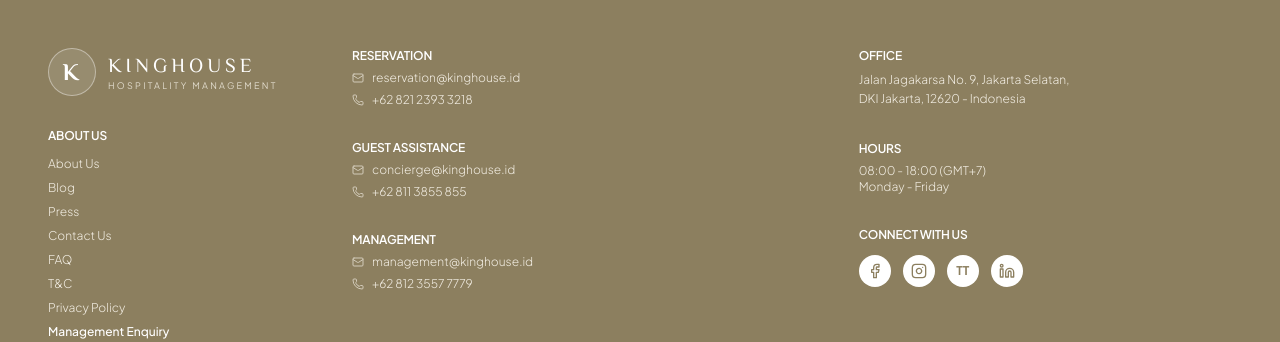
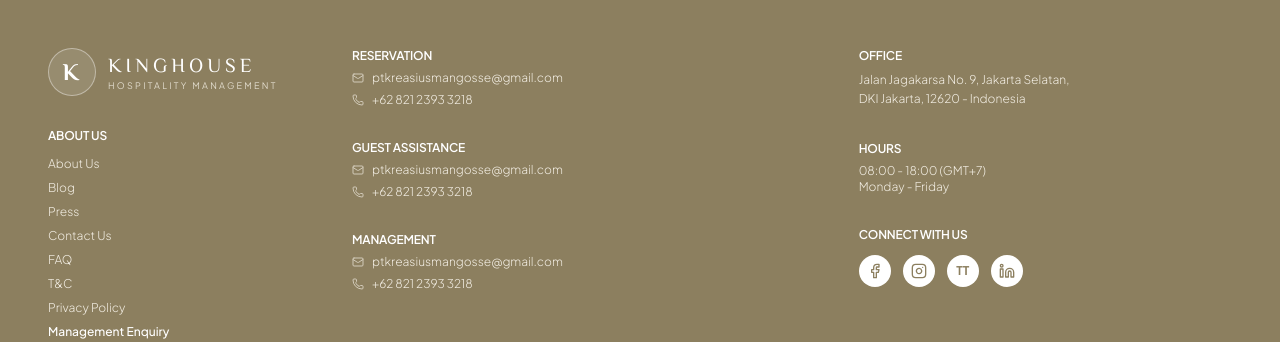
Before and after one commit to menako-studio/kinghouse-mockup, a Next.js app: page / in a window 1280 px wide. Shown: the part 3933-4275 px from the top of the page. Built offline with nearby package versions, Linux system fonts and the light colour scheme.

Commit message:
fix(contact): unify official contact email to ptkreasiusmangosse@gmail.com and WhatsApp to 082123933218 in footer

```diff
--- a/components/layout/footer.tsx
+++ b/components/layout/footer.tsx
@@ -183,11 +183,15 @@ export function Footer() {
                 </h4>
                 <p className="text-xs font-light text-[#F0EBE0] flex items-center space-x-2">
                   <Mail className="h-3 w-3 opacity-70" />
-                  <span>reservation@kinghouse.id</span>
+                  <a href="mailto:ptkreasiusmangosse@gmail.com" className="hover:text-white transition-colors">
+                    ptkreasiusmangosse@gmail.com
+                  </a>
                 </p>
                 <p className="text-xs font-light text-[#F0EBE0] flex items-center space-x-2">
                   <Phone className="h-3 w-3 opacity-70" />
-                  <span>+62 821 2393 3218</span>
+                  <a href="https://wa.me/6282123933218" target="_blank" rel="noopener noreferrer" className="hover:text-white transition-colors">
+                    +62 821 2393 3218
+                  </a>
                 </p>
               </div>
 
@@ -198,11 +202,15 @@ export function Footer() {
                 </h4>
                 <p className="text-xs font-light text-[#F0EBE0] flex items-center space-x-2">
                   <Mail className="h-3 w-3 opacity-70" />
-                  <span>concierge@kinghouse.id</span>
+                  <a href="mailto:ptkreasiusmangosse@gmail.com" className="hover:text-white transition-colors">
+                    ptkreasiusmangosse@gmail.com
+                  </a>
                 </p>
                 <p className="text-xs font-light text-[#F0EBE0] flex items-center space-x-2">
                   <Phone className="h-3 w-3 opacity-70" />
-                  <span>+62 811 3855 855</span>
+                  <a href="https://wa.me/6282123933218" target="_blank" rel="noopener noreferrer" className="hover:text-white transition-colors">
+                    +62 821 2393 3218
+                  </a>
                 </p>
               </div>
 
@@ -213,11 +221,15 @@ export function Footer() {
                 </h4>
                 <p className="text-xs font-light text-[#F0EBE0] flex items-center space-x-2">
                   <Mail className="h-3 w-3 opacity-70" />
-                  <span>management@kinghouse.id</span>
+                  <a href="mailto:ptkreasiusmangosse@gmail.com" className="hover:text-white transition-colors">
+                    ptkreasiusmangosse@gmail.com
+                  </a>
                 </p>
                 <p className="text-xs font-light text-[#F0EBE0] flex items-center space-x-2">
                   <Phone className="h-3 w-3 opacity-70" />
-                  <span>+62 812 3557 7779</span>
+                  <a href="https://wa.me/6282123933218" target="_blank" rel="noopener noreferrer" className="hover:text-white transition-colors">
+                    +62 821 2393 3218
+                  </a>
                 </p>
               </div>
             </div>
```
